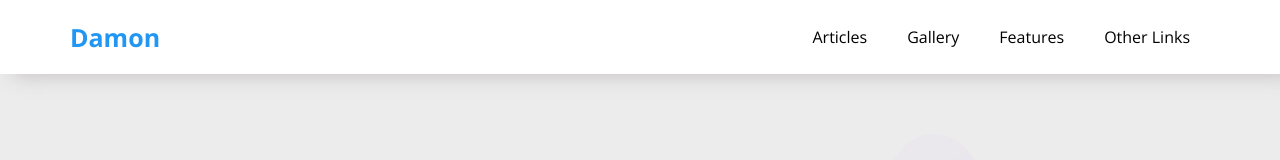
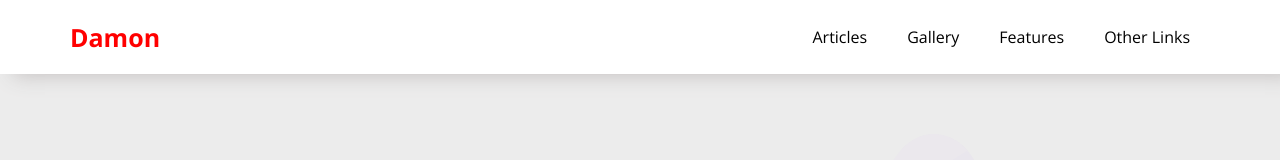
Before and after one commit to aliwehbi5/Damon, a plain HTML site: page index.html in a window 1280 px wide. Shown: the top 160 px of the page. Drawn offline with nearby package versions, Linux system fonts and the light colour scheme; a web font is replaced by a local one.

Commit message:
Update style.css

```diff
--- a/css/style.css
+++ b/css/style.css
@@ -67,7 +67,7 @@ header .container .logo {
 }
 
 header .container .logo a {
-  color: var(--main-color);
+  color: red;
 }
 
 header .container ul {
```
